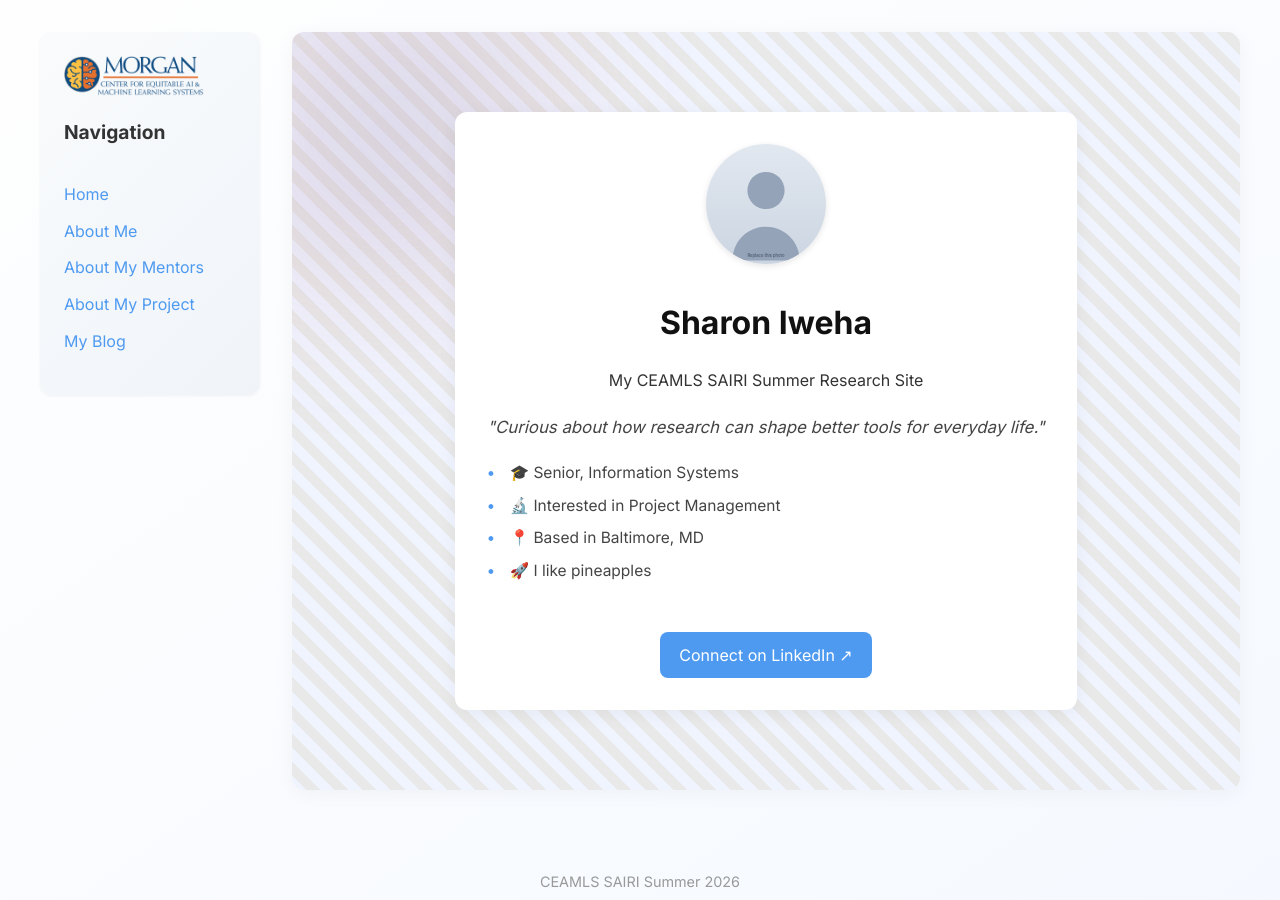
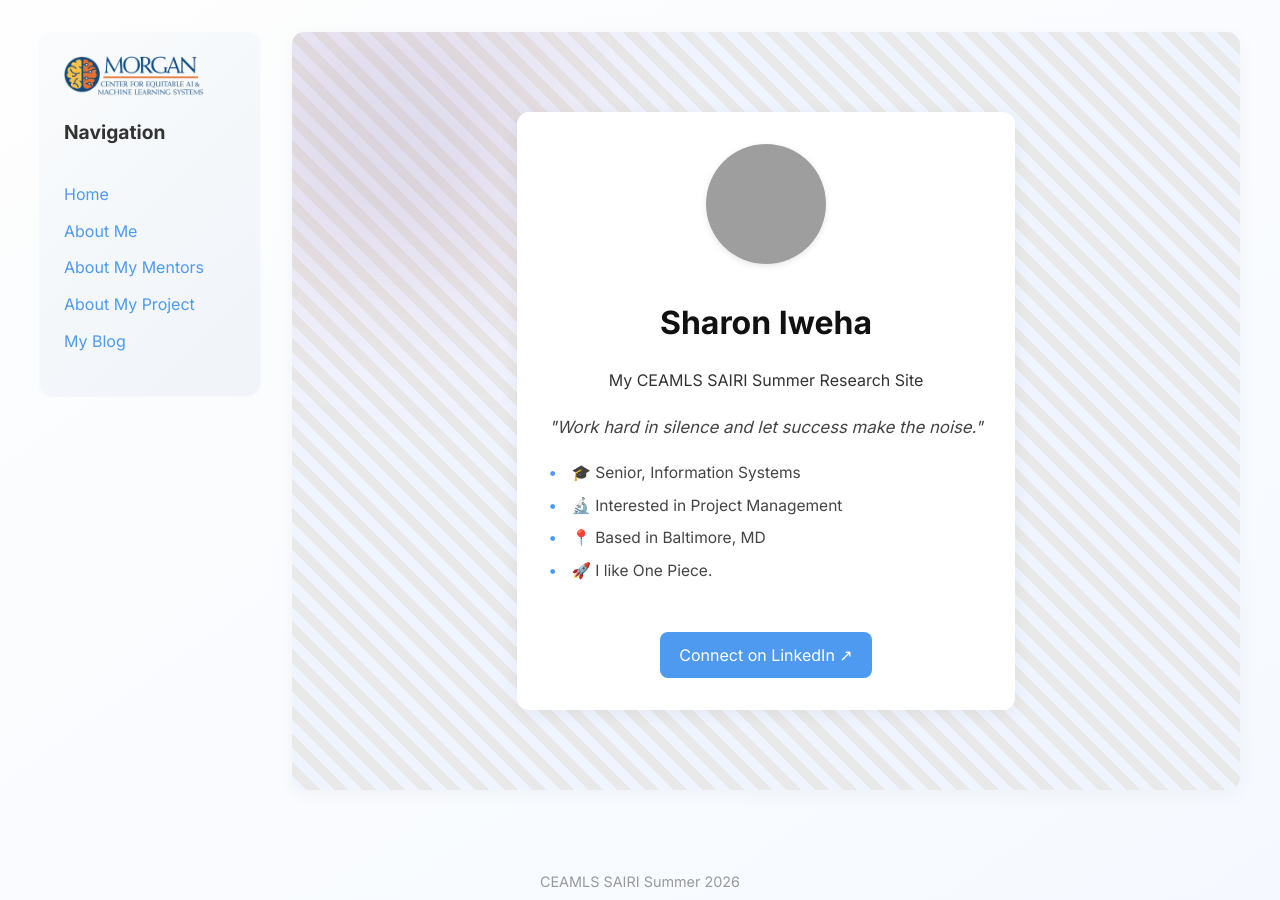
Before and after one commit to sharoniweha/sharoniweha.ceamls26.github.io, a Jekyll site: the page built from index.md, in a window 1280 px wide. Built offline with Jekyll 4.4.1, drawn with Linux system fonts in a browser that asks for light colours; grey boxes are pictures that could not be loaded.

Commit message:
Update index.md

```diff
--- a/index.md
+++ b/index.md
@@ -4,23 +4,23 @@ title: Home
 display_name: Sharon Iweha                  # <- shown as the big display name on the hero
 description: My CEAMLS SAIRI Summer Research Site
 
-motto: "Curious about how research can shape better tools for everyday life."
+motto: "Work hard in silence and let success make the noise."
 
 quick_facts:
   - "🎓 Senior, Information Systems"
   - "🔬 Interested in Project Management"
   - "📍 Based in Baltimore, MD"
-  - "🚀 I like pineapples"
+  - "🚀 I like One Piece."
 
 linkedin: https://www.linkedin.com/in/sharon-iweha-2073b6317/
-image: /assets/images/profile.svg
+image: /assets/images/IMG_3420.jpeg
 
 # A "Currently" block — three short status lines for the home page.
 currently:
   - label: Reading
-    text: "The Design of Everyday Things — Don Norman"
+    text:
   - label: Building
-    text: "A small Raspberry Pi sensor logging dashboard"
+    text:
   - label: Wondering
-    text: "How accessibility research can shape consumer hardware"
+    text:
 ---
```
